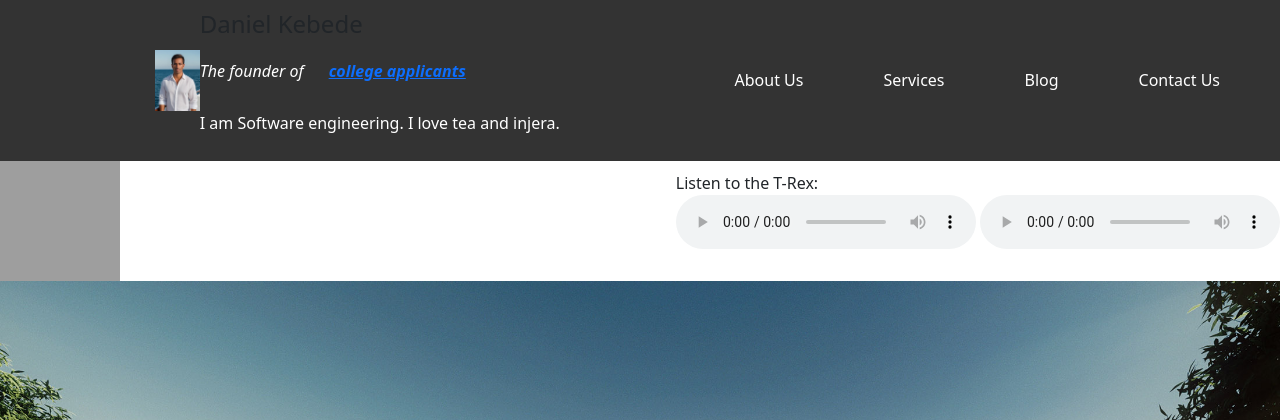
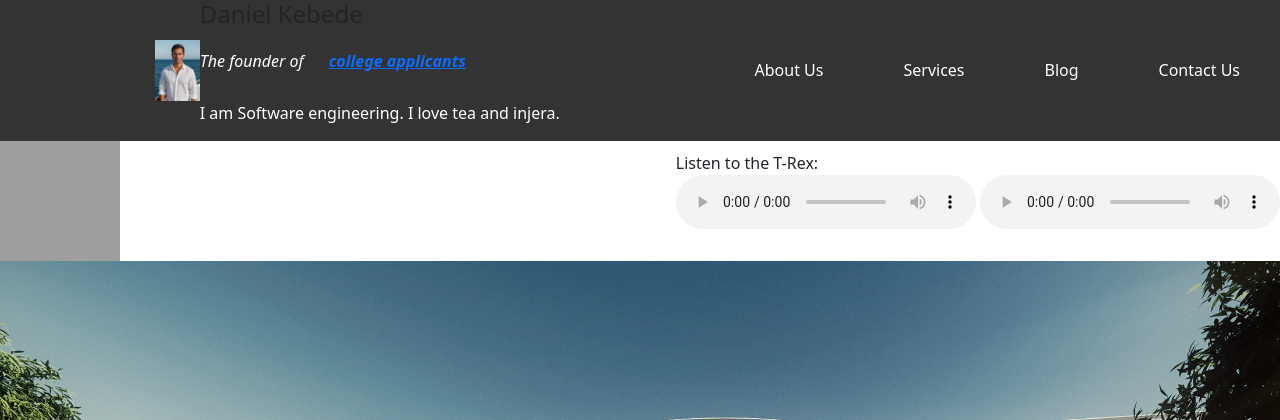
Before and after one commit to Maxd646/my-website, a PHP site: page /index.html in a window 1280 px wide. Shown: the top 420 px of the page. Run offline with PHP 8.4, Linux system fonts and the light colour scheme; grey boxes are pictures that could not be loaded.

Commit message:
Update style.css

```diff
--- a/style.css
+++ b/style.css
@@ -133,7 +133,7 @@
     justify-content: space-between;
     align-items: center;
     background-color: #333;
-    padding: 10px 20px;
+    padding: 0px 0px;
 }
 
 .logo img {
@@ -220,7 +220,7 @@
     justify-content: space-between;
     align-items: center;
     background-color: #333;
-    padding: 10px 20px;
+    padding: 00px 0px;
 }
 
 .logo img {
```
